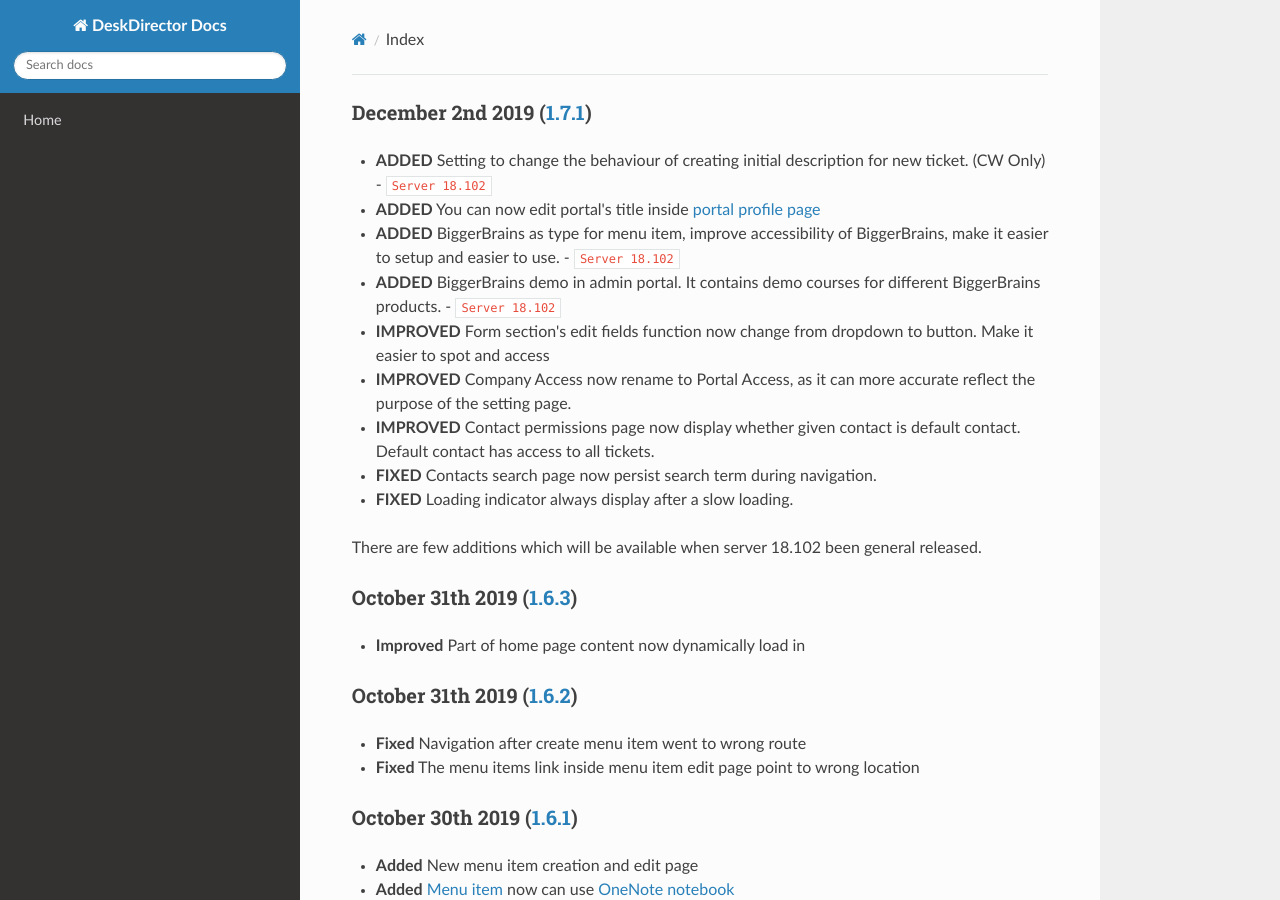
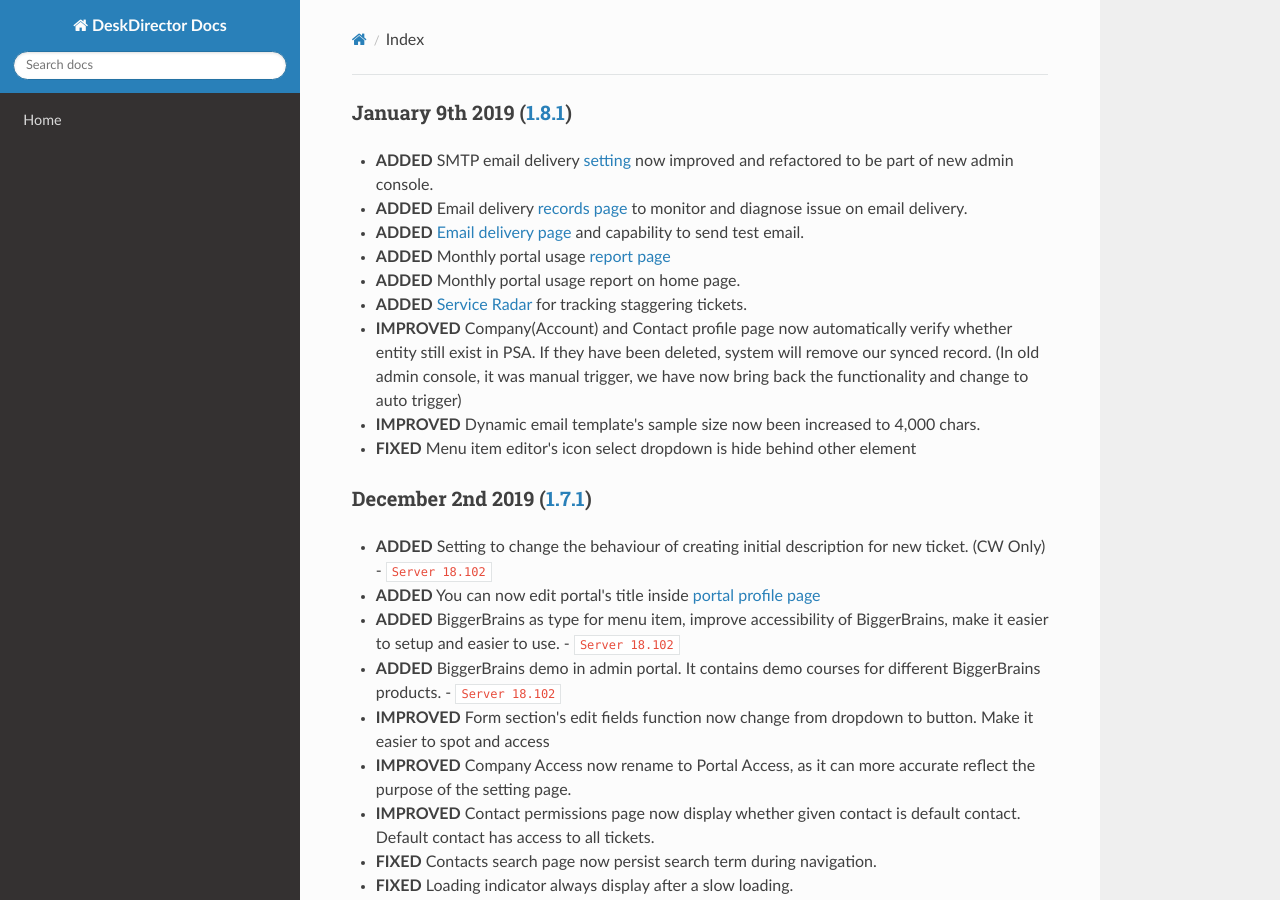
Before and after one commit to DeskDirector/docs, an MkDocs documentation site: the page built from docs/_release/admin/README.md, in a window 1280 px wide and 900 px high. Built offline with MkDocs 1.6.1, drawn with Linux system fonts in a browser that asks for light colours; nearby versions of some CDN libraries; old or Windows-style settings are respelled for this version of MkDocs.

Commit message:
Update README.md

```diff
--- a/docs/_release/admin/README.md
+++ b/docs/_release/admin/README.md
@@ -1,3 +1,15 @@
+### January 9th 2019 ([1.8.1](v1.8.1))
+
+* **ADDED** SMTP email delivery [setting](/system/emails/delivery/smtp) now improved and refactored to be part of new admin console.
+* **ADDED** Email delivery [records page](/system/emails/delivery/records) to monitor and diagnose issue on email delivery.
+* **ADDED** [Email delivery page](/system/emails/delivery) and capability to send test email.
+* **ADDED** Monthly portal usage [report page](/analytics/portal/monthly)
+* **ADDED** Monthly portal usage report on home page.
+* **ADDED** [Service Radar](/analytics/service-radar) for tracking staggering tickets.
+* **IMPROVED** Company(Account) and Contact profile page now automatically verify whether entity still exist in PSA. If they have been deleted, system will remove our synced record. (In old admin console, it was manual trigger, we have now bring back the functionality and change to auto trigger)
+* **IMPROVED** Dynamic email template's sample size now been increased to 4,000 chars.
+* **FIXED** Menu item editor's icon select dropdown is hide behind other element
+
 ### December 2nd 2019 ([1.7.1](v1.7.1))
 
 * **ADDED** Setting to change the behaviour of creating initial description for new ticket. (CW Only) - `Server 18.102`
```
